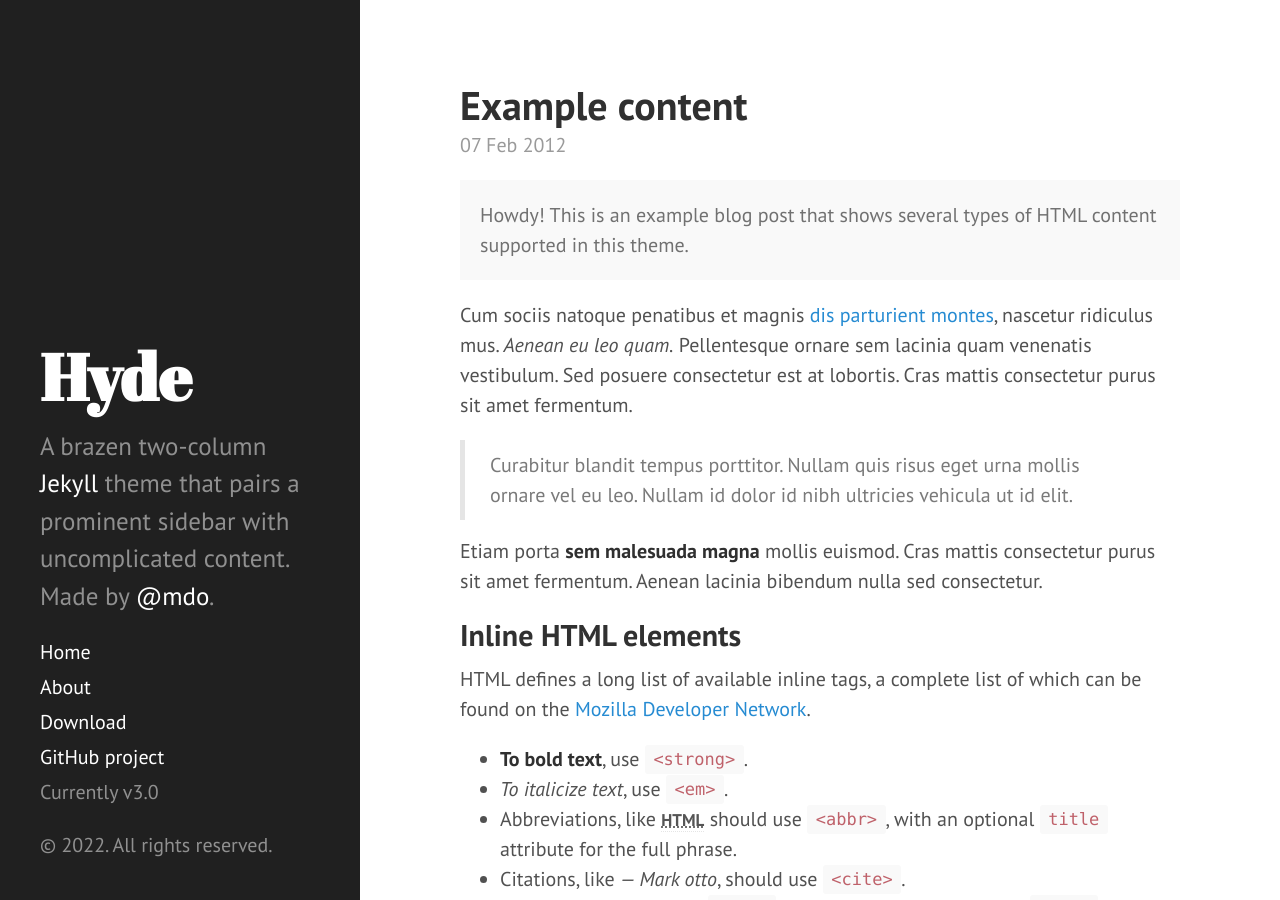
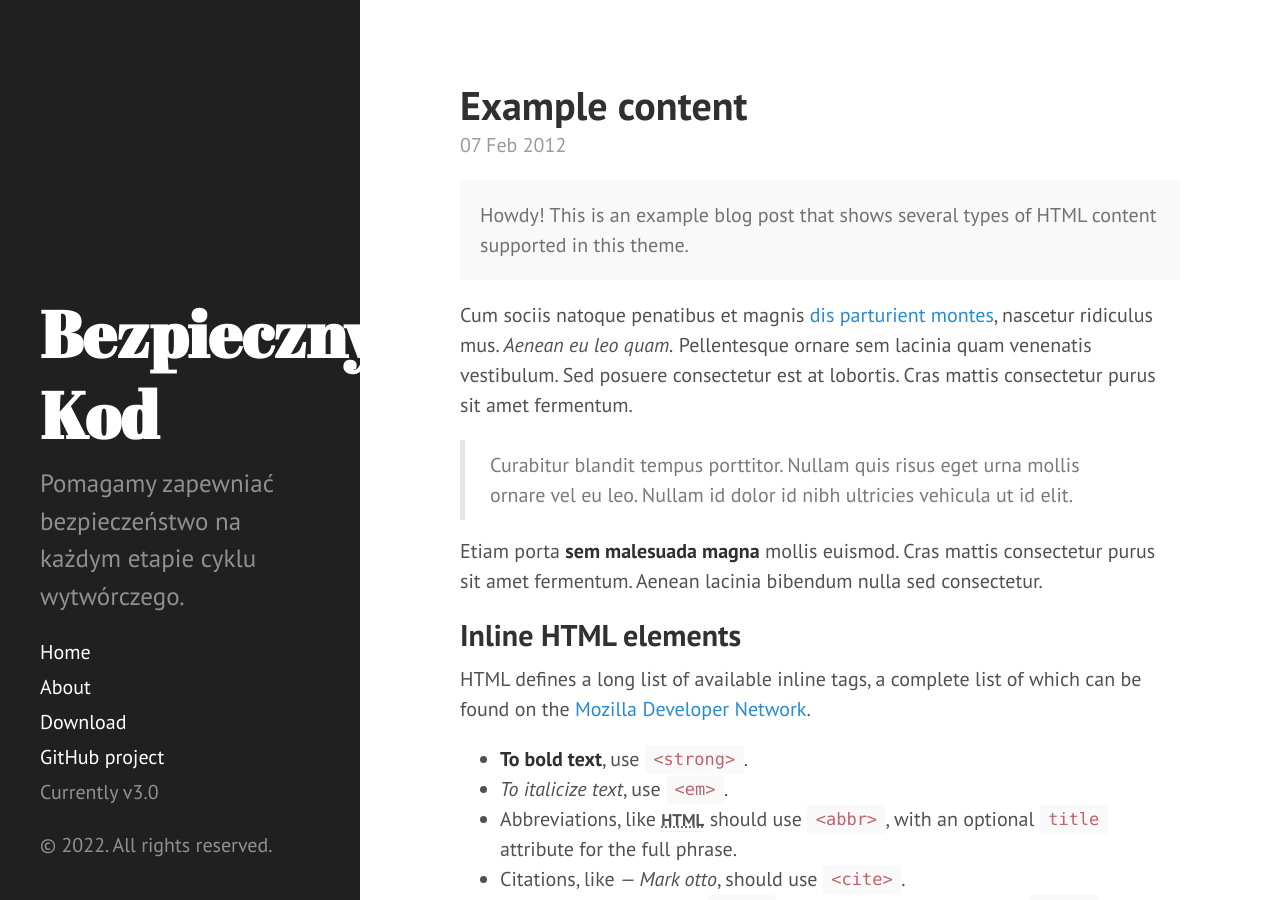
Before and after one commit to Bezpieczny-Kod/bezpieczny-kod.github.io, a Jekyll site: the page built from _posts/2012-02-07-example-content.md, in a window 1280 px wide and 900 px high. Built offline with Jekyll 4.4.1, drawn with Linux system fonts in a browser that asks for light colours.

Commit message:
Configure & delete non existing resources

```diff
--- a/_config.yml
+++ b/_config.yml
@@ -7,10 +7,10 @@ permalink:        pretty
 relative_permalinks: false
 
 # Setup
-title:            Hyde
-tagline:          'A Jekyll theme'
-description:      'A brazen two-column <a href="http://jekyllrb.com" target="_blank">Jekyll</a> theme that pairs a prominent sidebar with uncomplicated content. Made by <a href="https://twitter.com/mdo" target="_blank">@mdo</a>.'
-url:              http://hyde.getpoole.com
+title:            'Bezpieczny Kod'
+tagline:          'Blog'
+description:      'Pomagamy zapewniać bezpieczeństwo na każdym etapie cyklu wytwórczego.'
+url:              http://blog.bezpiecznykod.pl
 baseurl:          /
 
 author:
```
Also changed, not shown: _posts/2012-02-07-example-content.md (+0 -4 lines).
